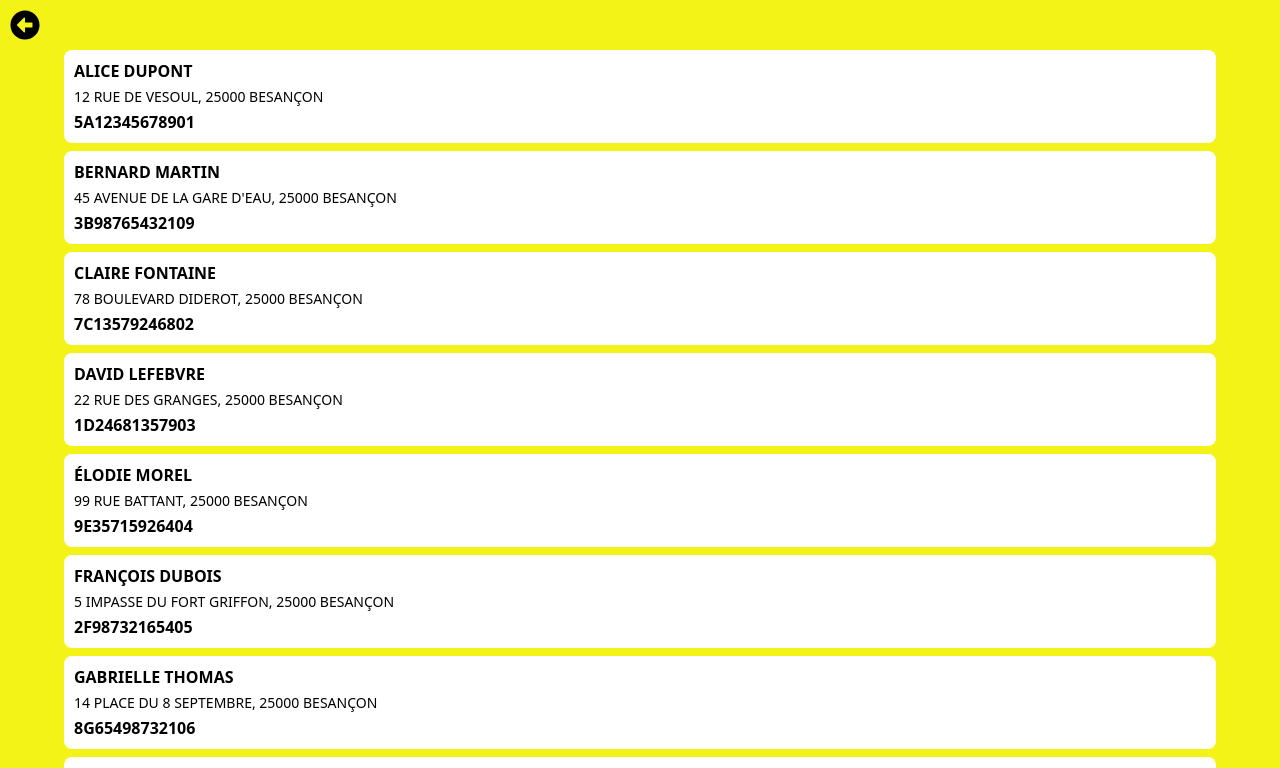
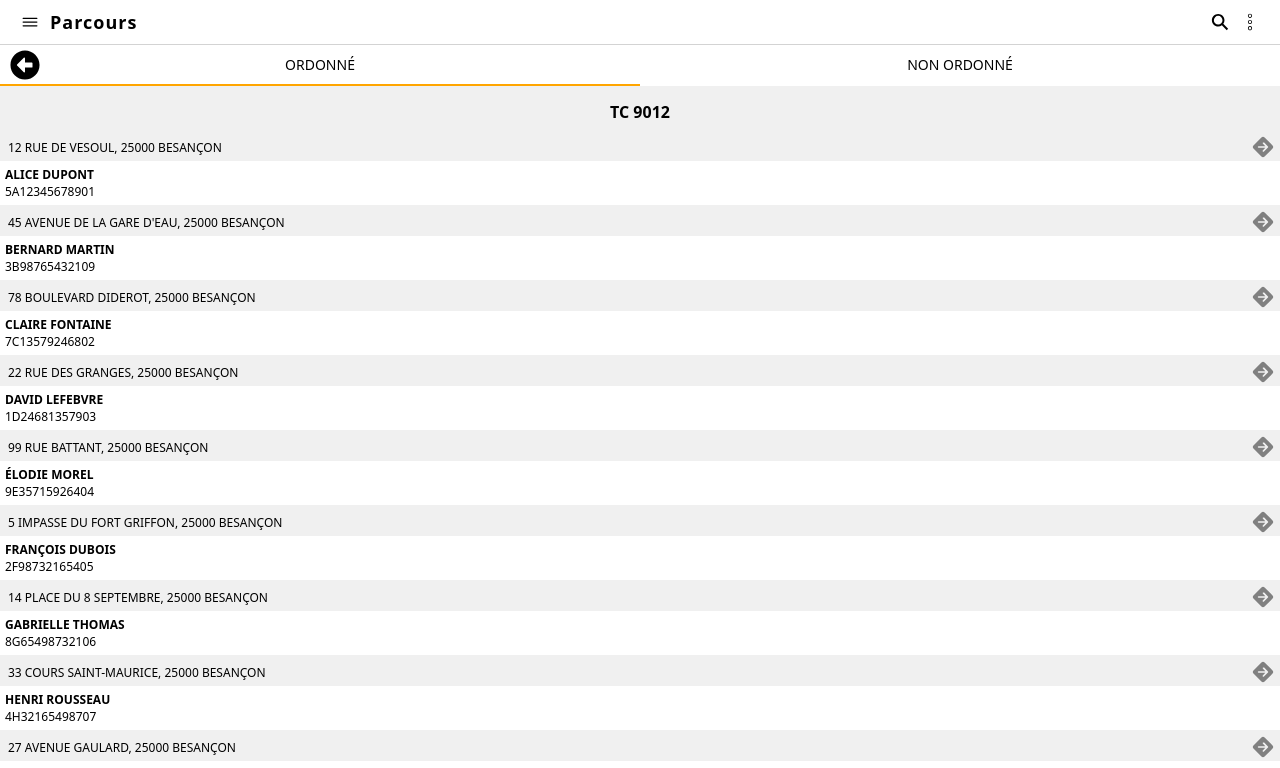
Before and after one commit to Jerhum25/facteo, a React (Create React App) app: page /ObjectList in a window 1280 px wide. Shown: the top 768 px of the page. Built offline with nearby package versions, Linux system fonts and the light colour scheme.

Commit message:
modif page ObjectsList

```diff
--- a/src/components/GenericButton/GenericButton.scss
+++ b/src/components/GenericButton/GenericButton.scss
@@ -1,5 +1,9 @@
-.genericButtonContainer{
-    text-transform: uppercase;
-    padding: 8px; width: 250px;
-    background-color: blue;text-align: center;
+.genericButtonContainer {
+  text-transform: uppercase;
+  padding: 8px;
+  width: 250px;
+  background-color: blue;
+display: flex;
+align-items: center;
+justify-content: center;
 }
--- a/src/components/ObjectCard/ObjectCard.jsx
+++ b/src/components/ObjectCard/ObjectCard.jsx
@@ -1,3 +1,4 @@
+import { FaSquareArrowUpRight } from 'react-icons/fa6';
 import './ObjectCard.scss'
 
 import React from 'react';
@@ -5,9 +6,11 @@ import React from 'react';
 function ObjectCard({nom, adresse, numeroObjet}) {
     return (
         <div className='ObjectCardContainer'>
-            <p className="nom">{nom}</p>
-            <p className="adresse">{adresse}</p>
-            <p className="numeroObjet">{numeroObjet}</p>
+            <p className="adresse">{adresse}<FaSquareArrowUpRight /></p>
+            <div>
+                <p className="nom">{nom}</p>
+                <p className="numeroObjet">{numeroObjet}</p>
+            </div>
         </div>
     );
 }
--- a/src/components/ObjectCard/ObjectCard.scss
+++ b/src/components/ObjectCard/ObjectCard.scss
@@ -1,19 +1,30 @@
 .ObjectCardContainer {
-  padding: 10px;
   display: flex;
   flex-direction: column;
-  width: 90%;
+  width: 100%;
   margin: auto;
   gap: 5px;
-  background-color: #fff;
-  border-radius: 8px;
-  p{
+  // background-color: #fff;
+  p {
     text-transform: uppercase;
-    &:first-child, &:last-child{
-        font-weight: bold;
+    font-size: 12px;
+    &.nom {
+      font-weight: bold;
     }
-    &:nth-child(2){
-        font-size: 14px;
+    &.adresse {
+      background-color: transparent;
+      padding: 0 8px;
+      display: flex;align-items: center;
+      justify-content: space-between;
+      svg{
+        font-size: 18px;
+        rotate: 45deg;
+        color: grey;
+      }
     }
   }
+  div {
+    background-color: #fff;
+    padding: 5px 0 5px 5px;
+  }
 }
--- a/src/components/ObjectCards/ObjectCards.scss
+++ b/src/components/ObjectCards/ObjectCards.scss
@@ -2,7 +2,7 @@
   display: flex;
   flex-direction: column;
   gap: 8px;
-  background-color: rgb(243, 243, 23);
+  background-color: #f0f0f0;
 
-  padding: 50px 0 20px 0;
+  // padding: 50px 0 20px 0;
 }
--- a/src/pages/ObjectsList/ObjectsList.jsx
+++ b/src/pages/ObjectsList/ObjectsList.jsx
@@ -1,17 +1,38 @@
-import { FaArrowAltCircleLeft } from 'react-icons/fa';
-import ObjectCards from '../../components/ObjectCards/ObjectCards';
-import './ObjectsList.scss'
+import { FaArrowAltCircleLeft } from "react-icons/fa";
+import ObjectCards from "../../components/ObjectCards/ObjectCards";
+import "./ObjectsList.scss";
 
-import React from 'react';
-import { Link } from 'react-router-dom';
+import React from "react";
+import { CiMenuKebab } from "react-icons/ci";
+import { IoIosMenu } from "react-icons/io";
+import { IoSearchSharp } from "react-icons/io5";
+import { Link } from "react-router-dom";
 
 function ObjectsList(props) {
-    return (
-        <div className='ObjectsListContainer'>
-            <ObjectCards/>
-            <Link to="/" className="backBtn"><FaArrowAltCircleLeft/></Link>
+  return (
+    <div className="ObjectsListContainer">
+      {" "}
+      <div className="recapHeader">
+        <div className="left">
+          <IoIosMenu />
+          <p>Parcours</p>
         </div>
-    );
+        <div className="right">
+          <IoSearchSharp />
+          <CiMenuKebab />
+        </div>
+      </div>
+      <div className="sortList">
+        <p>ordonné</p>
+        <p>non ordonné</p>
+      </div>
+      <h3 className="tourNumber">TC 9012</h3>
+      <ObjectCards />
+      <Link to="/" className="backBtn">
+        <FaArrowAltCircleLeft />
+      </Link>
+    </div>
+  );
 }
 
 export default ObjectsList;
--- a/src/pages/ObjectsList/ObjectsList.scss
+++ b/src/pages/ObjectsList/ObjectsList.scss
@@ -1,10 +1,54 @@
 .ObjectsListContainer {
   position: relative;
-  svg {
-    position: absolute;
-    top: 10px;
-    left: 10px;
-    font-size: 30px;
-    color: #000;
+  .backBtn {
+    svg {
+      position: absolute;
+      top: 50px;
+      left: 10px;
+      font-size: 30px;
+      color: #000;
+    }
+  }
+  .recapHeader {
+    display: flex;
+    justify-content: space-between;
+    padding: 10px 20px;
+    background-color: #fff;
+    border-bottom: 1px solid lightgrey;
+    .left,
+    .right {
+      display: flex;
+      align-items: center;
+      gap: 10px;
+      letter-spacing: 1px;
+      svg {
+        font-size: 20px;
+        width: 20px;
+        height: 20px;
+      }
+      p {
+        font-size: 18px;
+        font-weight: bold;
+      }
+    }
+  }
+  .sortList {
+    display: flex;
+    p {
+      width: 50%;
+      text-align: center;
+      text-transform: uppercase;
+      padding: 10px;
+      font-size: 14px;
+      &:first-child {
+        border-bottom: 2px solid orange;
+      }
+    }
+  }
+  .tourNumber {
+    padding: 15px;
+    text-align: center;
+    background-color: #f0f0f0;
+    font-size: 16px;
   }
 }
--- a/src/pages/Recap/Recap.scss
+++ b/src/pages/Recap/Recap.scss
@@ -133,6 +133,7 @@
     color: #fff;
     font-size: 12px;
     font-weight: bold;
+    height: 40px;
     :first-child {
       background-color: rgb(0, 174, 255);
     }
```
